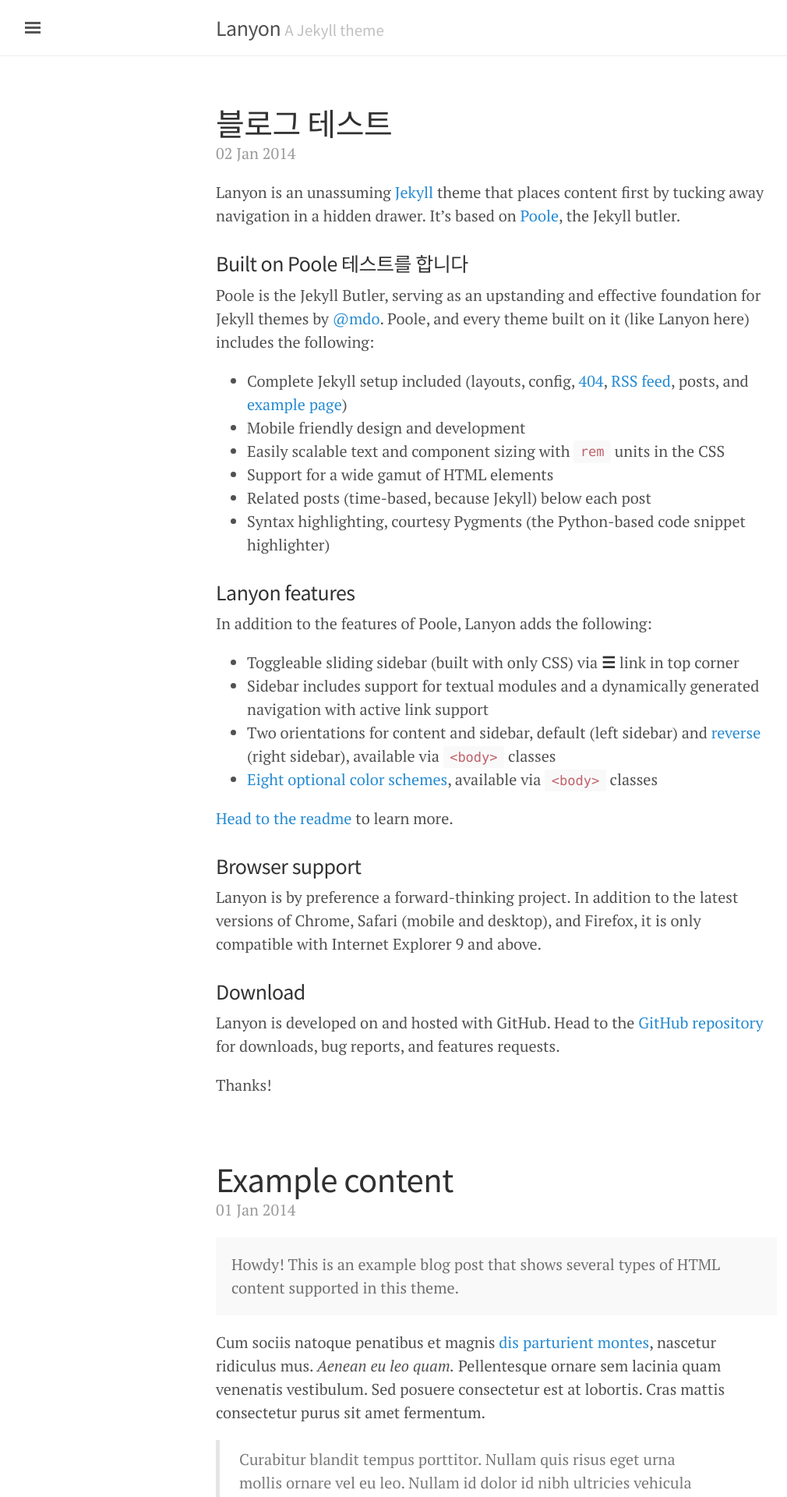
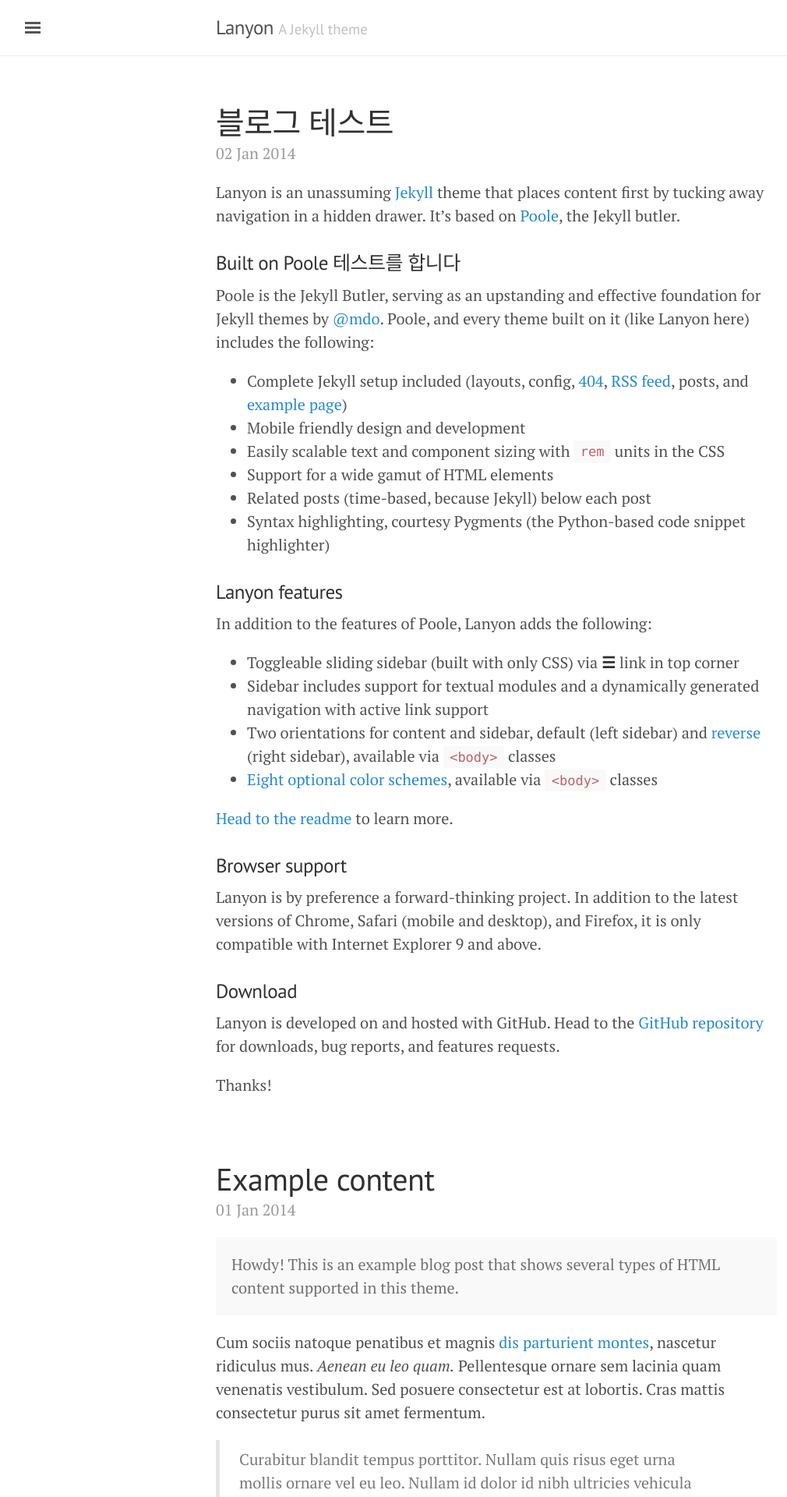
Before and after one commit to minsuu/minsuu.github.io, a Jekyll site: the page built from index.html, in a window 1280 px wide. Shown: the top 1920 px of the page at 78% size, without its empty margins (3-1013 px from the left). Built offline with Jekyll 4.4.1, drawn with Linux system fonts in a browser that asks for light colours; the list of posts is cut into pages by our own code.

Commit message:
not noto

```diff
--- a/public/css/lanyon.css
+++ b/public/css/lanyon.css
@@ -35,7 +35,6 @@
  */
 
 /* Prevent scroll on narrow devices */
-@import url(//fonts.googleapis.com/earlyaccess/notosanskr.css);
 
 html,
 body {
@@ -47,7 +46,7 @@
 }
 
 h1, h2, h3, h4, h5, h6 {
-  font-family: "Noto Sans KR", "PT Sans", Helvetica, Arial, sans-serif;
+  font-family: "PT Sans", Helvetica, Arial, sans-serif;
   font-weight: 400;
   color: #313131;
   letter-spacing: -.025rem;
```
Also changed, not shown: 1 other file.
